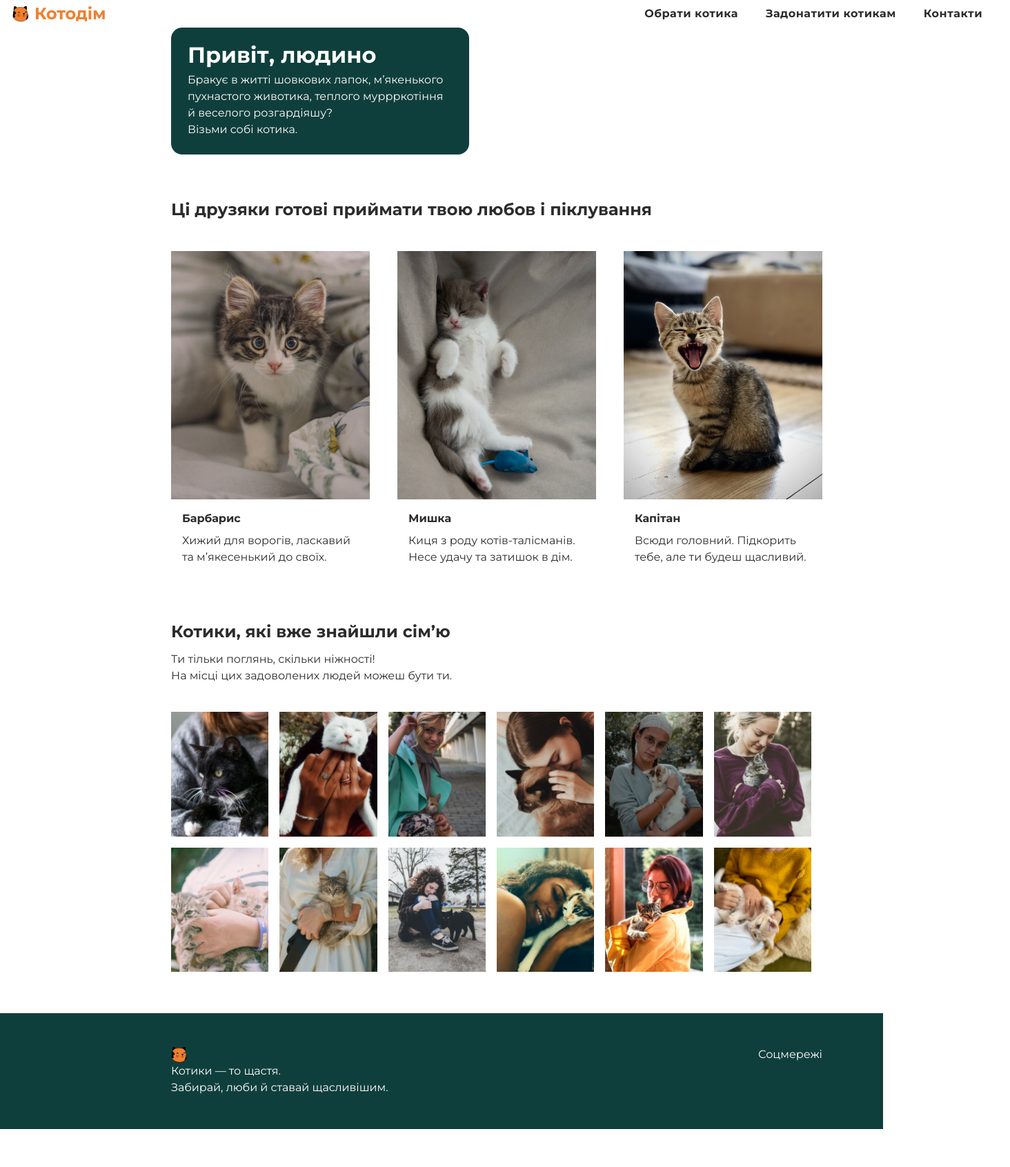
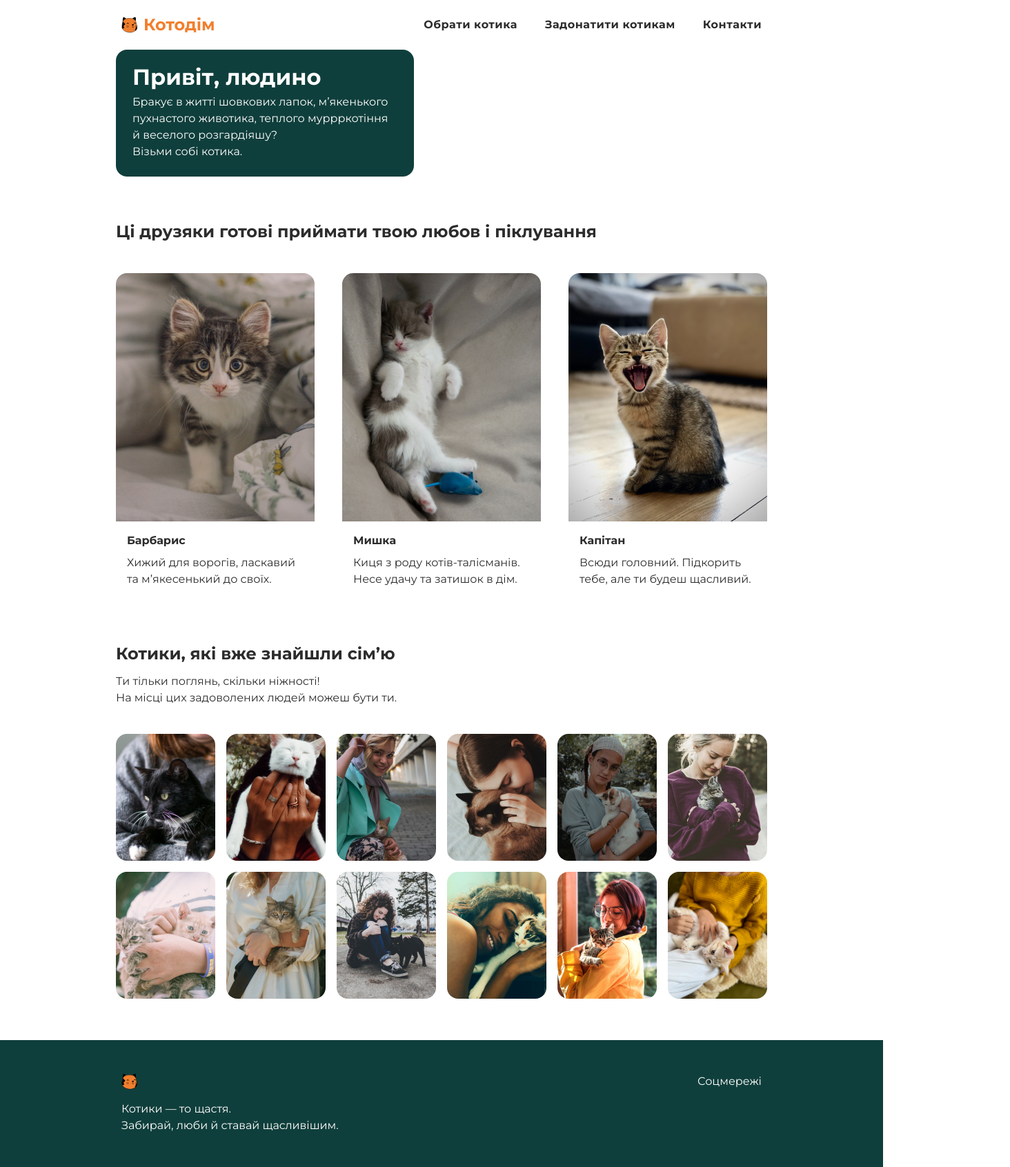
Before and after one commit to DribDrob/kotodim, a plain HTML site: page index.html in a window 1280 px wide. Shown: the whole page at 69% size, 1464 px wide, since content can reach past the window. Before the commit the page ends 1637 px from the top, so only its background shows below. Drawn offline with nearby package versions, Linux system fonts and the light colour scheme.

Commit message:
bugfix, refactoring styles

```diff
--- a/index.html
+++ b/index.html
@@ -22,7 +22,7 @@
    <body>
       <header class="header">
          <div class="container container-header">
-            <a class="logo-link link" href=""
+            <a class="logo-link" href=""
                ><img
                   class="logo-img"
                   src="./img/logo.svg"
@@ -32,15 +32,15 @@
                /><span class="logo-text">Котодім</span></a
             >
             <nav class="nav">
-               <ul class="nav-list list">
+               <ul class="nav-list">
                   <li class="nav-list-item">
-                     <a class="nav-link link" href="">Обрати котика</a>
+                     <a class="nav-link" href="">Обрати котика</a>
                   </li>
                   <li class="nav-list-item">
-                     <a class="nav-link link" href="">Задонатити котикам</a>
+                     <a class="nav-link" href="">Задонатити котикам</a>
                   </li>
                   <li class="nav-list-item">
-                     <a class="nav-link link" href="">Контакти</a>
+                     <a class="nav-link" href="">Контакти</a>
                   </li>
                </ul>
             </nav>
@@ -65,9 +65,9 @@
                <h2 class="available-title">
                   Ці друзяки готові приймати твою любов і піклування
                </h2>
-               <ul class="available-list list">
+               <ul class="available-list">
                   <li class="available-card">
-                     <a class="available-card-link link" href=""
+                     <a class="available-card-link" href=""
                         ><img
                            class="available-card-img"
                            src="./img/cat-1.jpg"
@@ -83,7 +83,7 @@
                      >
                   </li>
                   <li class="available-card">
-                     <a class="available-card-link link" href=""
+                     <a class="available-card-link" href=""
                         ><img
                            class="available-card-img"
                            src="./img/cat-2.jpg"
@@ -99,7 +99,7 @@
                      >
                   </li>
                   <li class="available-card">
-                     <a class="available-card-link link" href=""
+                     <a class="available-card-link" href=""
                         ><img
                            class="available-card-img"
                            src="./img/cat-3.jpg"
@@ -124,64 +124,64 @@
                   Ти тільки поглянь, скільки ніжності! <br />
                   На місці цих задоволених людей можеш бути ти.
                </p>
-               <ul class="hosted-list list">
+               <ul class="hosted-list">
                   <li class="hosted-card">
-                     <a class="hosted-card-link link" href=""
+                     <a class="hosted-card-link" href=""
                         ><img class="hosted-card-img" src="./img/2.jpg" alt=""
                      /></a>
                   </li>
                   <li class="hosted-card">
-                     <a class="hosted-card-link link" href=""
+                     <a class="hosted-card-link" href=""
                         ><img class="hosted-card-img" src="./img/3.jpg" alt=""
                      /></a>
                   </li>
                   <li class="hosted-card">
-                     <a class="hosted-card-link link" href=""
+                     <a class="hosted-card-link" href=""
                         ><img class="hosted-card-img" src="./img/4.jpg" alt=""
                      /></a>
                   </li>
                   <li class="hosted-card">
-                     <a class="hosted-card-link link" href=""
+                     <a class="hosted-card-link" href=""
                         ><img class="hosted-card-img" src="./img/5.jpg" alt=""
                      /></a>
                   </li>
                   <li class="hosted-card">
-                     <a class="hosted-card-link link" href=""
+                     <a class="hosted-card-link" href=""
                         ><img class="hosted-card-img" src="./img/6.jpg" alt=""
                      /></a>
                   </li>
                   <li class="hosted-card">
-                     <a class="hosted-card-link link" href=""
+                     <a class="hosted-card-link" href=""
                         ><img class="hosted-card-img" src="./img/7.jpg" alt=""
                      /></a>
                   </li>
                   <li class="hosted-card">
-                     <a class="hosted-card-link link" href=""
+                     <a class="hosted-card-link" href=""
                         ><img class="hosted-card-img" src="./img/8.jpg" alt=""
                      /></a>
                   </li>
                   <li class="hosted-card">
-                     <a class="hosted-card-link link" href=""
+                     <a class="hosted-card-link" href=""
                         ><img class="hosted-card-img" src="./img/9.jpg" alt=""
                      /></a>
                   </li>
                   <li class="hosted-card">
-                     <a class="hosted-card-link link" href=""
+                     <a class="hosted-card-link" href=""
                         ><img class="hosted-card-img" src="./img/10.jpg" alt=""
                      /></a>
                   </li>
                   <li class="hosted-card">
-                     <a class="hosted-card-link link" href=""
+                     <a class="hosted-card-link" href=""
                         ><img class="hosted-card-img" src="./img/11.jpg" alt=""
                      /></a>
                   </li>
                   <li class="hosted-card">
-                     <a class="hosted-card-link link" href=""
+                     <a class="hosted-card-link" href=""
                         ><img class="hosted-card-img" src="./img/12.jpg" alt=""
                      /></a>
                   </li>
                   <li class="hosted-card">
-                     <a class="hosted-card-link link" href=""
+                     <a class="hosted-card-link" href=""
                         ><img class="hosted-card-img" src="./img/1.jpg" alt=""
                      /></a>
                   </li>
@@ -192,7 +192,7 @@
       <footer class="footer">
          <div class="container container-footer">
             <div class="footer-left">
-               <a class="logo-link-footer link" href=""
+               <a class="logo-link-footer" href=""
                   ><img
                      class="logo-img-footer"
                      src="./img/logo.svg"
@@ -207,30 +207,30 @@
             </div>
             <div class="footer-right">
                <p class="socials-title">Соцмережі</p>
-               <ul class="socials-list list">
+               <ul class="socials-list">
                   <li class="socials-item">
-                     <a class="socials-link link" href="">
+                     <a class="socials-link" href="">
                         <svg class="socials-icon" width="16" height="16">
                            <use href=""></use>
                         </svg>
                      </a>
                   </li>
                   <li class="socials-item">
-                     <a class="socials-link link" href="">
+                     <a class="socials-link" href="">
                         <svg class="socials-icon" width="16" height="16">
                            <use href=""></use>
                         </svg>
                      </a>
                   </li>
                   <li class="socials-item">
-                     <a class="socials-link link" href="">
+                     <a class="socials-link" href="">
                         <svg class="socials-icon" width="16" height="16">
                            <use href=""></use>
                         </svg>
                      </a>
                   </li>
                   <li class="socials-item">
-                     <a class="socials-link link" href="">
+                     <a class="socials-link" href="">
                         <svg class="socials-icon" width="16" height="16">
                            <use href=""></use>
                         </svg>
--- a/styles.css
+++ b/styles.css
@@ -31,16 +31,15 @@ h6 {
 ul {
    margin: 0;
    padding: 0;
+   list-style: none;
 }
 img {
    display: block;
    max-width: 100%;
-   height: auto;
+   /* height: auto; */
 }
-.list {
-   list-style: none;
-}
-.link {
+
+a {
    text-decoration: none;
 }
 
@@ -80,21 +79,23 @@ h3 {
 } */
 
 .container {
-   width: 1440px;
-   padding-left: 248px;
-   padding-right: 248px;
+   width: 960px;
    margin: 0 auto;
+   padding-left: 8px;
+   padding-right: 8px;
 }
 .container-header {
    display: flex;
    align-items: center;
-   padding-left: 18px;
+   padding-left: 16px;
    padding-right: 16px;
 }
 
 .container-footer {
    display: flex;
    justify-content: space-between;
+   padding-left: 16px;
+   padding-right: 16px;
 }
 
 .section {
@@ -102,12 +103,13 @@ h3 {
 }
 .logo-link {
    margin-right: auto;
+   padding-top: 16px;
+   padding-bottom: 16px;
    display: flex;
    align-items: center;
+   gap: 8px;
 }
-.logo-img {
-   margin-right: 8px;
-}
+
 .logo-text {
    color: var(--accent-color);
    font-weight: 700;
@@ -117,11 +119,9 @@ h3 {
 .nav-list {
    display: flex;
    align-items: center;
-   margin-right: -40px;
+   gap: 40px;
 }
-.nav-list-item {
-   margin-right: 40px;
-}
+
 .nav-link {
    padding-top: 24px;
    padding-bottom: 24px;
@@ -145,21 +145,18 @@ h3 {
 .hero-title {
    margin-bottom: 8px;
 }
-.available-title {
-   margin-bottom: 40px;
-}
+
 .available-list {
    display: flex;
-   margin-right: -40px;
+   gap: 40px;
+   margin-top: 40px;
 }
 .available-card {
-   border-radius: 16px 16px 0px 0px;
-   margin-right: 40px;
-   flex-basis: calc(100% / 3 - 40px);
+   overflow: hidden;
+   border-radius: 16px;
 }
 .available-card:hover {
    box-shadow: 0px 4px 16px rgba(0, 0, 0, 0.25);
-   border-radius: 16px;
 }
 .available-card-link {
    color: var(--main-text-color);
@@ -170,22 +167,20 @@ h3 {
 .available-card-title {
    margin-bottom: 8px;
 }
-.hosted-title {
-   margin-bottom: 8px;
-}
+
 .hosted-text {
+   margin-top: 8px;
    margin-bottom: 40px;
 }
 .hosted-list {
    display: flex;
    flex-wrap: wrap;
-   margin-bottom: -16px;
+   gap: 16px;
 }
 .hosted-card {
+   overflow: hidden;
    border-radius: 16px;
-   margin-right: 16px;
-   margin-bottom: 16px;
-   flex-basis: calc(100% / 6 - 16px);
+   flex-basis: calc((100% - 5 * 16px) / 6);
 }
 .hosted-card:hover {
    filter: drop-shadow(0px 4px 16px rgba(0, 0, 0, 0.25));
@@ -194,6 +189,12 @@ h3 {
    padding: 48px 0;
    background-color: var(--secondary-background-color);
    color: var(--primary-background-color);
+}
+.footer-left {
+   display: flex;
+   gap: 8px;
+   flex-direction: column;
+   justify-content: start;
 }
 
 .logo-link-footer {
```
